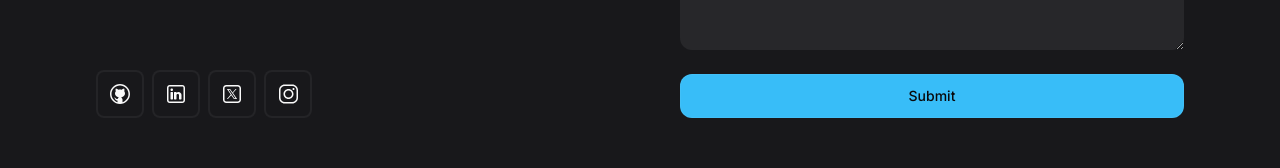
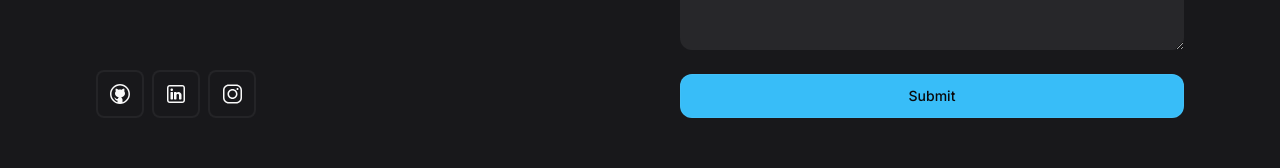
Before and after one commit to mihirhebalkar/Portfolio, a React (Vite) app in the folder Frontend/: page / in a window 1280 px wide. Shown: the part 2232-2400 px from the top of the page. Built offline with nearby package versions, Linux system fonts and the light colour scheme.

Commit message:
Configured link to view and download resume.

```diff
--- a/Frontend/package.json
+++ b/Frontend/package.json
@@ -10,6 +10,7 @@
     "preview": "vite preview"
   },
   "dependencies": {
+    "lenis": "^1.1.16",
     "prop-types": "^15.8.1",
     "react": "^18.3.1",
     "react-dom": "^18.3.1",
--- a/Frontend/src/components/Contact.jsx
+++ b/Frontend/src/components/Contact.jsx
@@ -2,28 +2,21 @@ import React from 'react'
 
 const socialLinks = [
     {
-      href: 'https://www.github.com/codewithsadee-org',
+      href: 'https://www.github.com/mihirhebalkar',
       icon: <svg width="24" height="24" viewBox="0 0 24 24" fill="none" xmlns="http://www.w3.org/2000/svg">
         <path d="M12 2C6.48603 2 2 6.48604 2 12C2 17.514 6.48603 22 12 22C17.514 22 22 17.514 22 12C22 6.48604 17.514 2 12 2ZM12 3.5C16.7033 3.5 20.5 7.2967 20.5 12C20.5 15.8327 17.9785 19.0613 14.5 20.126V17.5684C14.5 16.6133 13.9497 15.7943 13.1543 15.3867C13.9276 15.2388 14.6457 14.9454 15.249 14.5309C15.8522 14.1165 16.3232 13.5929 16.6228 13.0037C16.9224 12.4145 17.0421 11.7765 16.9718 11.1429C16.9015 10.5093 16.6434 9.89818 16.2188 9.36035C16.4405 8.67771 16.6883 7.48034 16.0996 6.53809C14.9647 6.53809 14.2323 7.31604 13.8828 7.7998C13.2853 7.60352 12.6459 7.5017 12 7.5C11.3537 7.50057 10.7136 7.60139 10.1152 7.79688C9.76487 7.31289 9.03311 6.53809 7.90039 6.53809C7.22486 7.61941 7.64246 8.78228 7.86621 9.25684C7.41288 9.79235 7.12862 10.4078 7.03781 11.0505C6.94699 11.6931 7.05233 12.3438 7.34478 12.9468C7.63723 13.5498 8.10809 14.087 8.71698 14.5124C9.32587 14.9379 10.0546 15.2389 10.8408 15.3896C10.1877 15.7262 9.69864 16.337 9.54883 17.0781H8.8916C8.2431 17.0781 7.99112 16.8146 7.64062 16.3701C7.29463 15.9256 6.92259 15.6269 6.47559 15.5029C6.23459 15.4774 6.07223 15.6607 6.28223 15.8232C6.99173 16.3062 7.0407 17.0968 7.3252 17.6143C7.5842 18.0803 8.11484 18.5 8.71484 18.5H9.5V20.126C6.02153 19.0613 3.5 15.8327 3.5 12C3.5 7.2967 7.29669 3.5 12 3.5Z" fill="currentColor" />
       </svg>,
       alt: 'GitHub'
     },
     {
-      href: 'https://www.linkedin.com/in/codewithsadee',
+      href: 'https://www.linkedin.com/in/mihirhebalkar',
       icon: <svg width="24" height="24" viewBox="0 0 24 24" fill="none" xmlns="http://www.w3.org/2000/svg">
         <path d="M5.75 3C4.24011 3 3 4.24011 3 5.75V18.25C3 19.7599 4.24011 21 5.75 21H18.25C19.7599 21 21 19.7599 21 18.25V5.75C21 4.24011 19.7599 3 18.25 3H5.75ZM5.75 4.5H18.25C18.9491 4.5 19.5 5.05089 19.5 5.75V18.25C19.5 18.9491 18.9491 19.5 18.25 19.5H5.75C5.05089 19.5 4.5 18.9491 4.5 18.25V5.75C4.5 5.05089 5.05089 4.5 5.75 4.5ZM7.75 6.5C7.41848 6.5 7.10054 6.6317 6.86612 6.86612C6.6317 7.10054 6.5 7.41848 6.5 7.75C6.5 8.08152 6.6317 8.39946 6.86612 8.63388C7.10054 8.8683 7.41848 9 7.75 9C8.08152 9 8.39946 8.8683 8.63388 8.63388C8.8683 8.39946 9 8.08152 9 7.75C9 7.41848 8.8683 7.10054 8.63388 6.86612C8.39946 6.6317 8.08152 6.5 7.75 6.5ZM7 10C6.7235 10 6.5 10.2235 6.5 10.5V17C6.5 17.2765 6.7235 17.5 7 17.5H8.5C8.7765 17.5 9 17.2765 9 17V10.5C9 10.2235 8.7765 10 8.5 10H7ZM10.5 10C10.2235 10 10 10.2235 10 10.5V17C10 17.2765 10.2235 17.5 10.5 17.5H12C12.2765 17.5 12.5 17.2765 12.5 17V13.25C12.5 12.5605 13.0605 12 13.75 12C14.4395 12 15 12.5605 15 13.25V17C15 17.2765 15.2235 17.5 15.5 17.5H17C17.2765 17.5 17.5 17.2765 17.5 17V13C17.5 11.3455 16.1545 10 14.5 10C13.731 10 13.0315 10.293 12.5 10.7705V10.5C12.5 10.2235 12.2765 10 12 10H10.5Z" fill="currentColor" />
       </svg>,
       alt: 'LinkedIn'
     },
     {
-      href: 'https://x.com/codewithsadee_',
-      icon: <svg width="24" height="24" viewBox="0 0 24 24" fill="none" xmlns="http://www.w3.org/2000/svg">
-        <path d="M6.25 3C4.46403 3 3 4.46403 3 6.25V17.75C3 19.536 4.46403 21 6.25 21H17.75C19.536 21 21 19.536 21 17.75V6.25C21 4.46403 19.536 3 17.75 3H6.25ZM6.25 4.5H17.75C18.725 4.5 19.5 5.27497 19.5 6.25V17.75C19.5 18.725 18.725 19.5 17.75 19.5H6.25C5.27497 19.5 4.5 18.725 4.5 17.75V6.25C4.5 5.27497 5.27497 4.5 6.25 4.5ZM6.91406 7L10.7822 12.5283L6.91113 17H7.93262L11.2344 13.1758L13.9102 17H17.1289L13.0127 11.1172L16.5684 7H15.5684L12.5615 10.4717L10.1328 7H6.91406ZM8.46777 7.84766H9.74902L15.5752 16.1523H14.2939L8.46777 7.84766Z" fill="currentColor" />
-      </svg>,
-      alt: 'Twitter X'
-    },
-    {
-      href: 'https://www.instagram.com/codewithsadee',
+      href: 'https://www.instagram.com/mihirhebalkar7',
       icon: <svg width="25" height="24" viewBox="0 0 25 24" fill="none" xmlns="http://www.w3.org/2000/svg">
         <path d="M8.75 2.5C5.58319 2.5 3 5.08319 3 8.25V15.75C3 18.9164 5.5831 21.5 8.75 21.5H16.25C19.4165 21.5 22 18.9165 22 15.75V8.25C22 5.0831 19.4164 2.5 16.25 2.5H8.75ZM8.75 4H16.25C18.6056 4 20.5 5.8939 20.5 8.25V15.75C20.5 18.1055 18.6055 20 16.25 20H8.75C6.3939 20 4.5 18.1056 4.5 15.75V8.25C4.5 5.89381 6.39381 4 8.75 4ZM17.5 6C16.9475 6 16.5 6.4475 16.5 7C16.5 7.5525 16.9475 8 17.5 8C18.0525 8 18.5 7.5525 18.5 7C18.5 6.4475 18.0525 6 17.5 6ZM12.5 7C9.74759 7 7.5 9.24759 7.5 12C7.5 14.7524 9.74759 17 12.5 17C15.2524 17 17.5 14.7524 17.5 12C17.5 9.24759 15.2524 7 12.5 7ZM12.5 8.5C14.4416 8.5 16 10.0584 16 12C16 13.9416 14.4416 15.5 12.5 15.5C10.5584 15.5 9 13.9416 9 12C9 10.0584 10.5584 8.5 12.5 8.5Z" fill="currentColor" />
       </svg>,
@@ -52,7 +45,7 @@ const Contact = () => {
                     key={key}
                     href={href}
                     target='_blank'
-                    className='w-12 h-12 grid place-items-center ring-inset ring-2 ring-zinc-50/5 rounded-lg transition-[background-color,color] hover:text-zinc-950 active:bg-zinc-50/80'
+                    className='w-12 h-12 grid place-items-center ring-inset ring-2 ring-zinc-50/5 rounded-lg transition-[background-color,color] hover:bg-zinc-50 hover:text-zinc-950 active:bg-zinc-50/80'
                     >
                         {icon}
                     </a>
--- a/Frontend/src/components/Hero.jsx
+++ b/Frontend/src/components/Hero.jsx
@@ -36,6 +36,8 @@ const Hero = () => {
 
                 <div className='flex items-center gap-3'>
                     < ButtonPrimary
+                      href="/Resume.pdf"
+                      target='_blank'
                       label="Download CV"
                       icon="download" />
 
```
Also changed, not shown: 2 other files (tests, documents, lock files or other folders).
